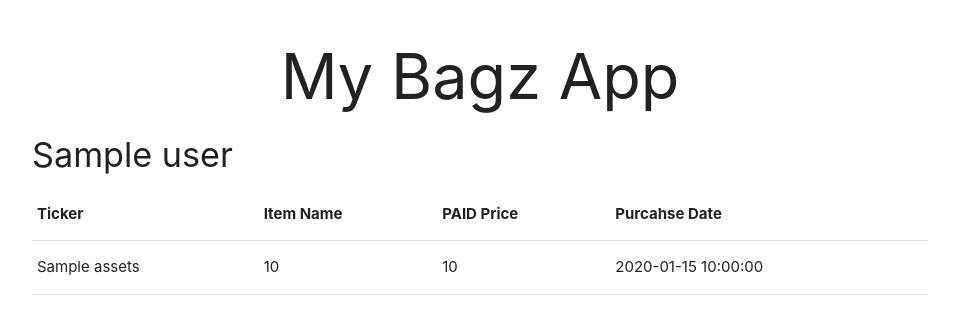
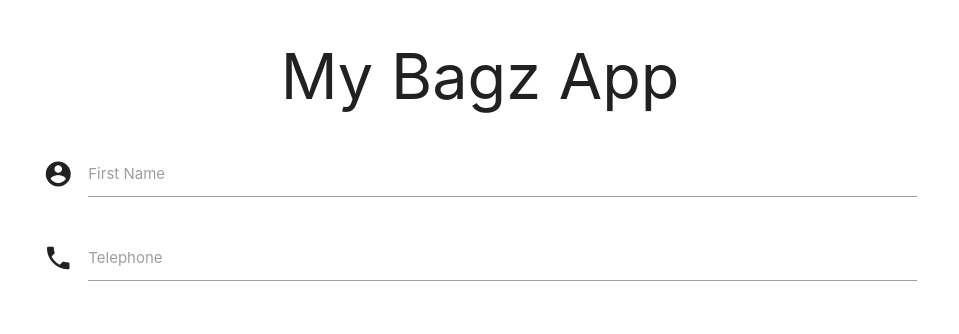
Before and after one commit to NickBell123/Digi-Market-Cap, a Flask app: page / in a window 1280 px wide. Shown: the top 334 px of the page, without its empty margins (160-1119 px from the left). Run offline with Flask 2, Linux system fonts and the light colour scheme; a database or web service that is not in the repository returns one stand-in record (values such as "Sample title"); some libraries are stand-ins or nearby versions.

Commit message:
create a bag.html added and form template inserted

```diff
--- a/app.py
+++ b/app.py
@@ -15,8 +15,13 @@ app.config["MONGO_URI"] = os.environ.get('MONGO_URI')
 mongo = PyMongo(app)
 
 @app.route('/')
-@app.route('/get_users')
-def get_users():
+@app.route('/create_a_bag')
+def create_a_bag():
+  return render_template("create_a_bag.html")
+
+
+@app.route('/get_my_bagz')
+def get_my_bagz():
 
   return render_template("users.html", users=mongo.db.users.find())
 
--- a/templates/coin_list.html
+++ b/templates/coin_list.html
@@ -15,7 +15,7 @@
                 {% for coin in data %}
               <tr>
                 <td>{{coin.symbol}}</td>
-                <td>{{coin.name}}</td>
+                <td><strong>{{coin.name}}</strong></td>
                 <td>{{"${:.2f}".format(coin.quote['USD']['price'])}}</td>
                 {% if  coin.quote['USD']['percent_change_24h'] > 0 %}
                 <td style="border: solid 1px;" class="center-align green">+{{"{:.2f}%".format(coin.quote['USD']['percent_change_24h']) }}</td>
--- /dev/null
+++ b/templates/create_a_bag.html
@@ -0,0 +1,20 @@
+{% extends 'base.html' %}
+
+{% block content %}
+<div class="row">
+    <form class="col s12">
+      <div class="row">
+        <div class="input-field col s12">
+          <i class="material-icons prefix">account_circle</i>
+          <input id="icon_prefix" type="text" class="validate">
+          <label for="icon_prefix">First Name</label>
+        </div>
+        <div class="input-field col s12">
+          <i class="material-icons prefix">phone</i>
+          <input id="icon_telephone" type="tel" class="validate">
+          <label for="icon_telephone">Telephone</label>
+        </div>
+      </div>
+    </form>
+  </div>
+{% endblock %}
--- a/templates/users.html
+++ b/templates/users.html
@@ -4,14 +4,15 @@
     <thead>
         <tr>
             <th>Ticker</th>
-            <th>Item Name</th>
+            <th>Amount</th>
             <th>PAID Price</th>
             <th>Purcahse Date</th>
         </tr>
     </thead>
     <tbody>
+
         {% for user in users %}
-        <h4>{{user.name}}</h4>
+
         <td>{{user.assets}}</td>
         <td>{{user.amount}}</td>
         <td>{{user.price_paid}}</td>
```
